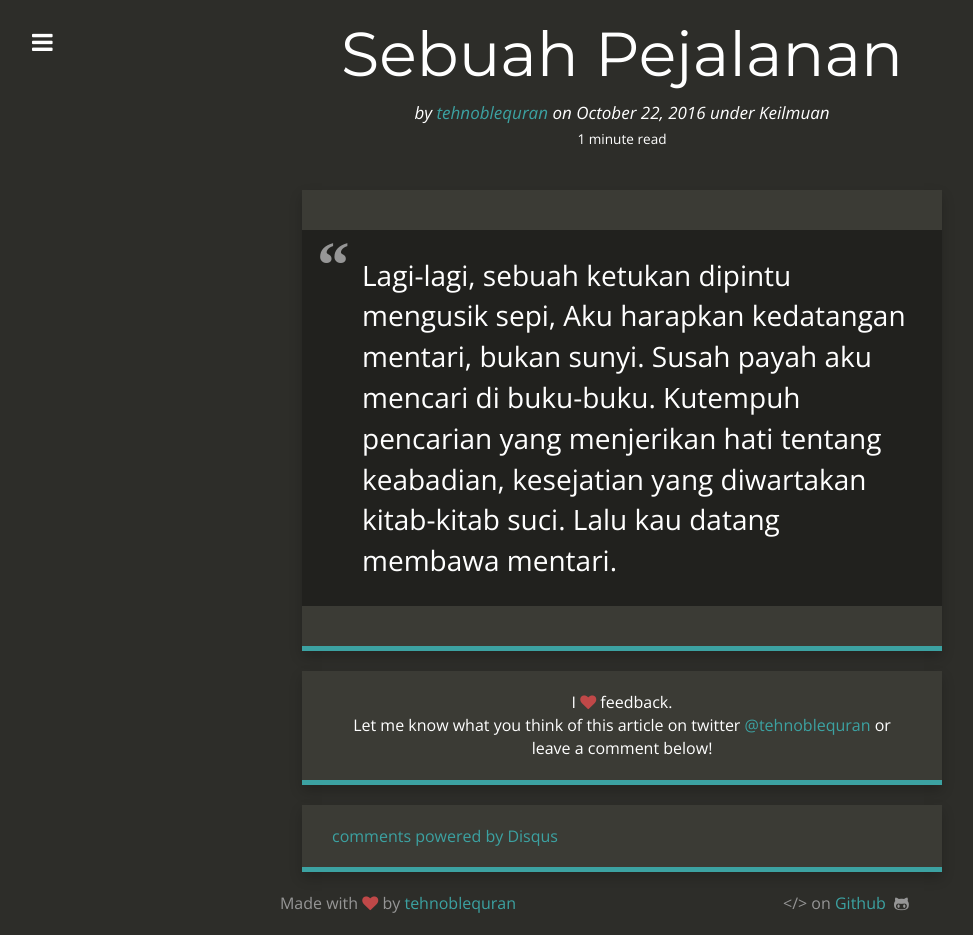
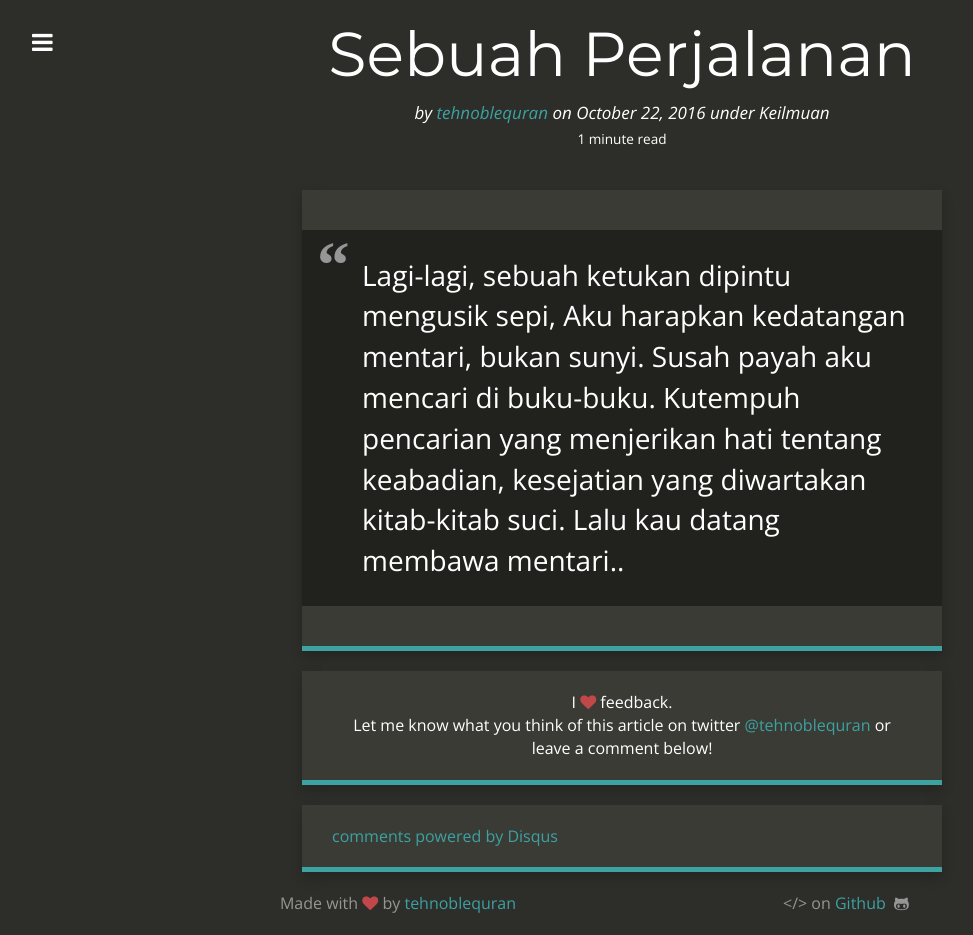
Before and after one commit to kedamaian/swsyafiq, a Jekyll site: the page built from _posts/2016-10-22-sebuah-pejalanan.md, in a window 1280 px wide. Shown: the whole page, without its empty margins (18-991 px from the left). Built offline with Jekyll 4.4.1, drawn with Linux system fonts in a browser that asks for light colours; nearby versions of some CDN libraries; comment, search, counter and statistics services are not loaded.

Commit message:
Created 2016-10-22-sebuah-pejalanan.md

```diff
--- a/_posts/2016-10-22-sebuah-pejalanan.md
+++ b/_posts/2016-10-22-sebuah-pejalanan.md
@@ -2,8 +2,8 @@
 layout: post
 published: true
 author: tehnoblequran
-title: Sebuah Pejalanan
+title: Sebuah Perjalanan
 categories:
   - Keilmuan
 ---
-> Lagi-lagi, sebuah ketukan dipintu mengusik sepi, Aku harapkan kedatangan mentari, bukan sunyi. Susah payah aku mencari di buku-buku. Kutempuh pencarian yang menjerikan hati tentang keabadian, kesejatian yang diwartakan kitab-kitab suci. Lalu kau datang membawa mentari.
+> Lagi-lagi, sebuah ketukan dipintu mengusik sepi, Aku harapkan kedatangan mentari, bukan sunyi. Susah payah aku mencari di buku-buku. Kutempuh pencarian yang menjerikan hati tentang keabadian, kesejatian yang diwartakan kitab-kitab suci. Lalu kau datang membawa mentari..
```
